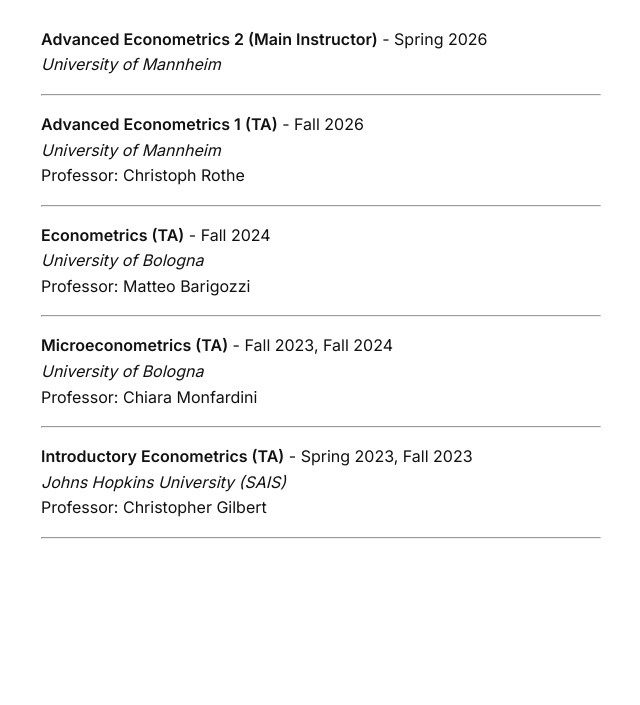
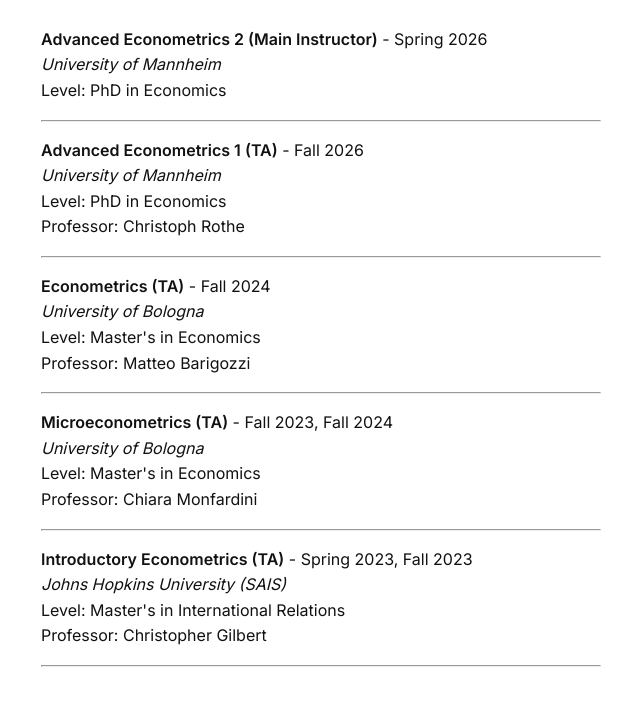
Before and after one commit to giacomopocher/giacomopocher.github.io, a plain HTML site: page teaching/index.html in a window 1280 px wide. Shown: the part 87-792 px from the top of the page, without its empty margins (319-959 px from the left). Drawn offline with Linux system fonts and the light colour scheme.

Commit message:
Update index.html

```diff
--- a/teaching/index.html
+++ b/teaching/index.html
@@ -18,22 +18,27 @@
         <section>
             <p><b>Advanced Econometrics 2 (Main Instructor)</b> - Spring 2026<br>
             <i>University of Mannheim</i><br>
+            Level: PhD in Economics<br>
             </p><hr>
 
             <p><b>Advanced Econometrics 1 (TA)</b> - Fall 2026<br>
             <i>University of Mannheim</i><br>
+            Level: PhD in Economics<br>
             Professor: Christoph Rothe</p><hr>
 
             <p><b>Econometrics (TA)</b> - Fall 2024<br>
             <i>University of Bologna</i><br>
+            Level: Master's in Economics<br>
             Professor: Matteo Barigozzi</p><hr>
 
             <p><b>Microeconometrics (TA)</b> - Fall 2023, Fall 2024<br>
             <i>University of Bologna</i><br>
+            Level: Master's in Economics<br>
             Professor: Chiara Monfardini</p> <hr>
 
             <p><b>Introductory Econometrics (TA)</b> - Spring 2023, Fall 2023<br>
             <i>Johns Hopkins University (SAIS)</i><br>
+            Level: Master's in International Relations<br>
             Professor: Christopher Gilbert</p> <hr>
         </section>
     </div>
```
